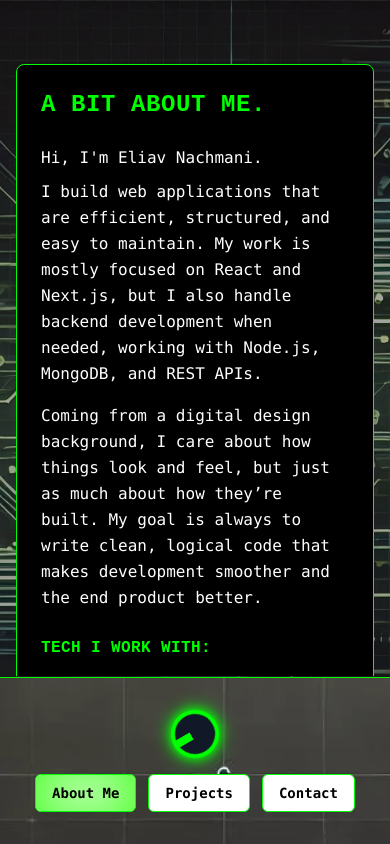
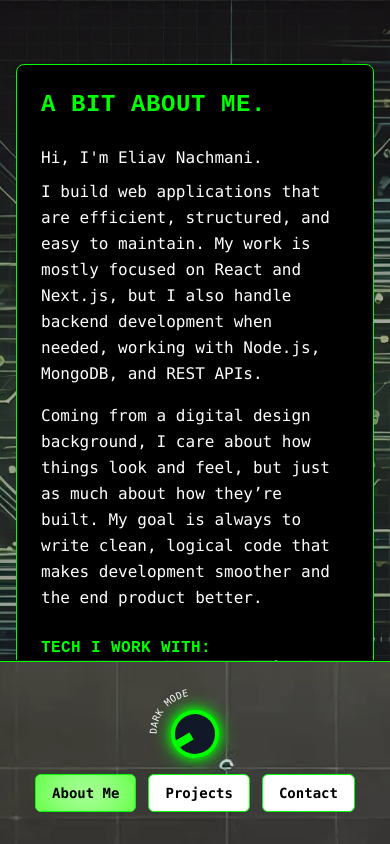
Before and after one commit to Eliav-Nachmani/portfolio, a Next.js app: page / in a window 390 px wide. Built offline with nearby package versions, Linux system fonts and the light colour scheme.

Commit message:
Mobile Optimized 7

```diff
--- a/src/components/layout/ClientWrapper.tsx
+++ b/src/components/layout/ClientWrapper.tsx
@@ -9,7 +9,7 @@ export default function ClientWrapper({ children }: { children: React.ReactNode
   const pathname = usePathname();
   const [showNoise, setShowNoise] = useState(false);
   const [currentPage, setCurrentPage] = useState(children);
-  const { angle } = useKnob(); // ✅ Read Knob state (DON'T reset it)
+
 
   useEffect(() => {
     setShowNoise(true); // Show static effect
--- a/src/components/layout/Knob.tsx
+++ b/src/components/layout/Knob.tsx
@@ -1,4 +1,4 @@
-import { useState, useEffect, useRef } from "react";
+import { useState, useEffect } from "react";
 
 
 interface KnobProps {
@@ -46,6 +46,20 @@ const Knob: React.FC<KnobProps> = ({ angle = -120, setAngle }) => {
   };
 
   return (
+    <div className="ml-0 sm:ml-12 mt-4 relative flex flex-col items-center cursor-pointer">
+      {/* 🔁 Circular Text */}
+      <svg className="absolute -top-6 w-24 h-24" viewBox="0 0 100 100">
+        <defs>
+          <path id="curve" d="M 10,50 A 40,40 0 1,1 90,50" />
+        </defs>
+        <text className="fill-white text-[10px] font-normal uppercase tracking-wide">
+          <textPath href="#curve" startOffset="0%" textAnchor="start">
+            Dark Mode
+          </textPath>
+        </text>
+      </svg>
+
+      {/* 🟢 The Knob Itself */}
       <div
         onMouseDown={handleStart}
         onTouchStart={handleStart}
@@ -57,6 +71,7 @@ const Knob: React.FC<KnobProps> = ({ angle = -120, setAngle }) => {
       >
         <div className="absolute w-2 h-4 bg-neon-green top-0 left-1/2 transform -translate-x-1/2"></div>
       </div>
+    </div>
   );
 };
 
```
Lines whose indentation alone changed are shown as unchanged.
